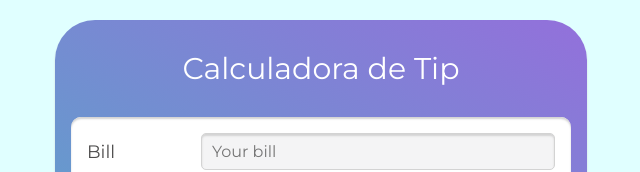
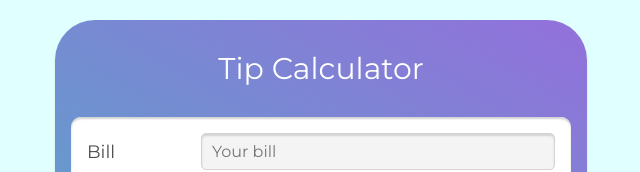
Before and after one commit to rafinhatrevs/tip-calculator, a plain HTML site: page index.html in a window 1280 px wide. Shown: the top 172 px of the page, without its empty margins (319-959 px from the left). Drawn offline with Linux system fonts and the light colour scheme.

Commit message:
Resolvido problema com texto

```diff
--- a/index.html
+++ b/index.html
@@ -13,7 +13,7 @@
   </head>
   <body>
     <main oninput="update()">
-      <h1>Calculadora de Tip</h1>
+      <h1>Tip Calculator</h1>
       <section>
         <div class="bill">
           <label for="yourBill">Bill</label>
```
